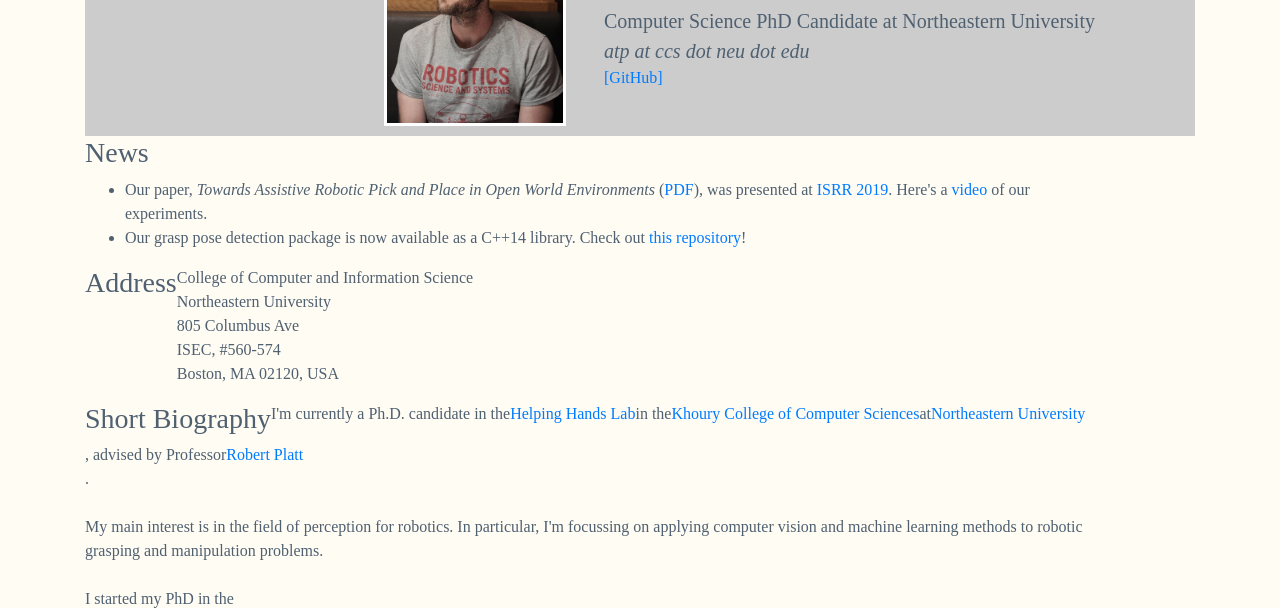
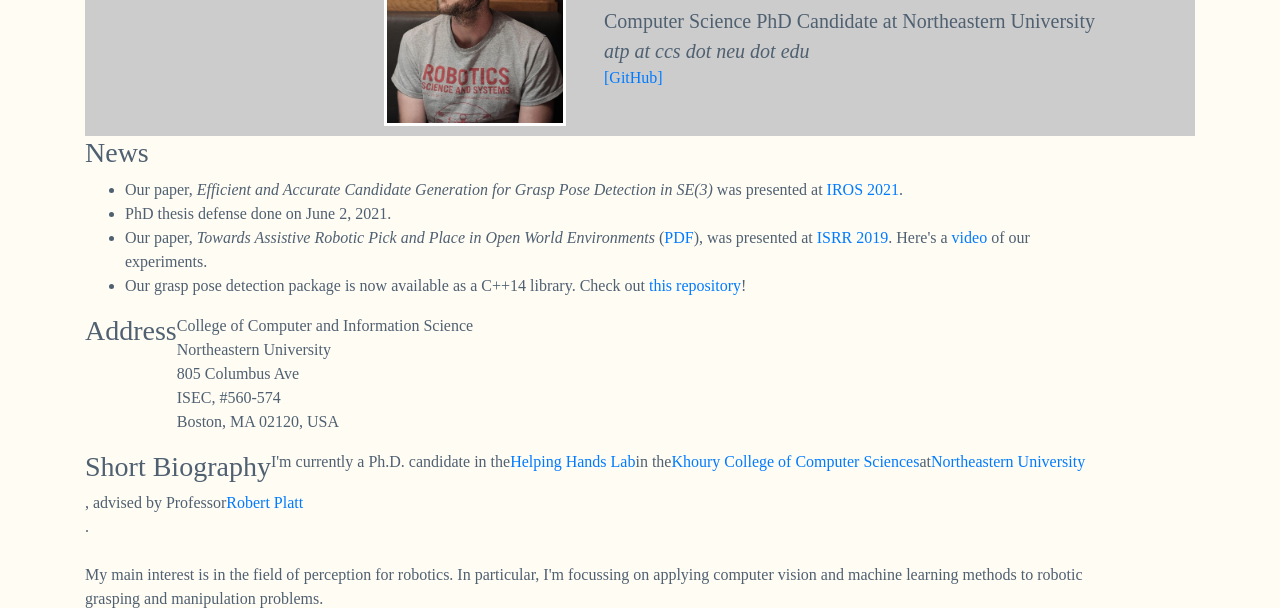
Before and after one commit to atenpas/atenpas.github.io, a plain HTML site: page index.html in a window 1280 px wide. Shown: the part 114-722 px from the top of the page. Drawn offline with nearby package versions, Linux system fonts and the light colour scheme.

Commit message:
Update news

```diff
--- a/index.html
+++ b/index.html
@@ -82,8 +82,14 @@
     <div class="row">
       <h3>News</h3>
       <ul>
+        <li>Our paper, <i>Efficient and Accurate Candidate Generation for
+         Grasp Pose Detection in SE(3)</i> was presented at
+       <a href="https://www.iros2021.org/">IROS 2021</a>.</li>
+
+        <li>PhD thesis defense done on June 2, 2021.</li>
+
         <li>Our paper, <i>Towards Assistive Robotic Pick and Place in Open
-	World Environments</i>
+	 World Environments</i>
 	 (<a href="https://arxiv.org/abs/1809.09541">PDF</a>), was presented at
           <a href="http://isrr2019.org">ISRR 2019</a>. Here's a
           <a href="https://youtu.be/ZimZlsJTaTU">video</a> of our experiments.</li>
```
